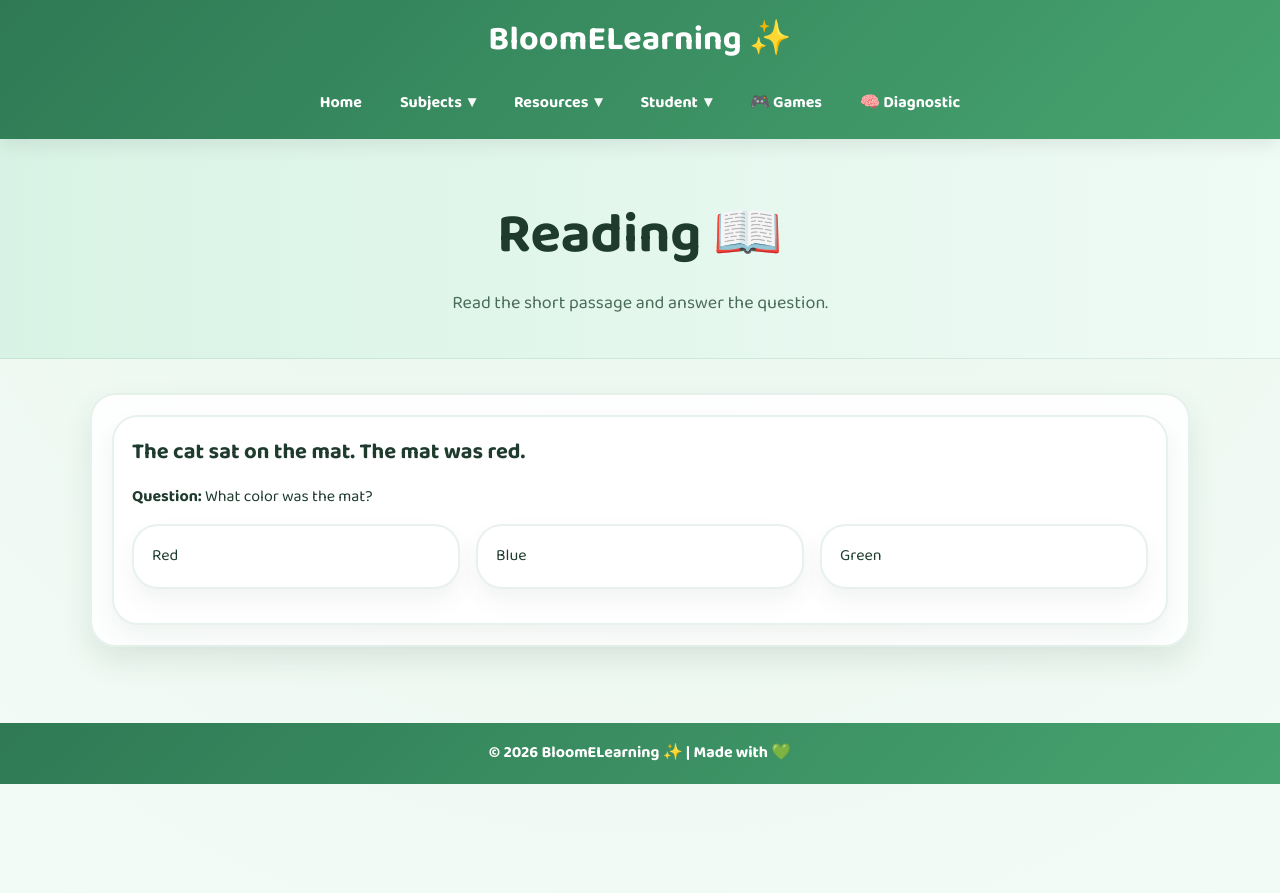
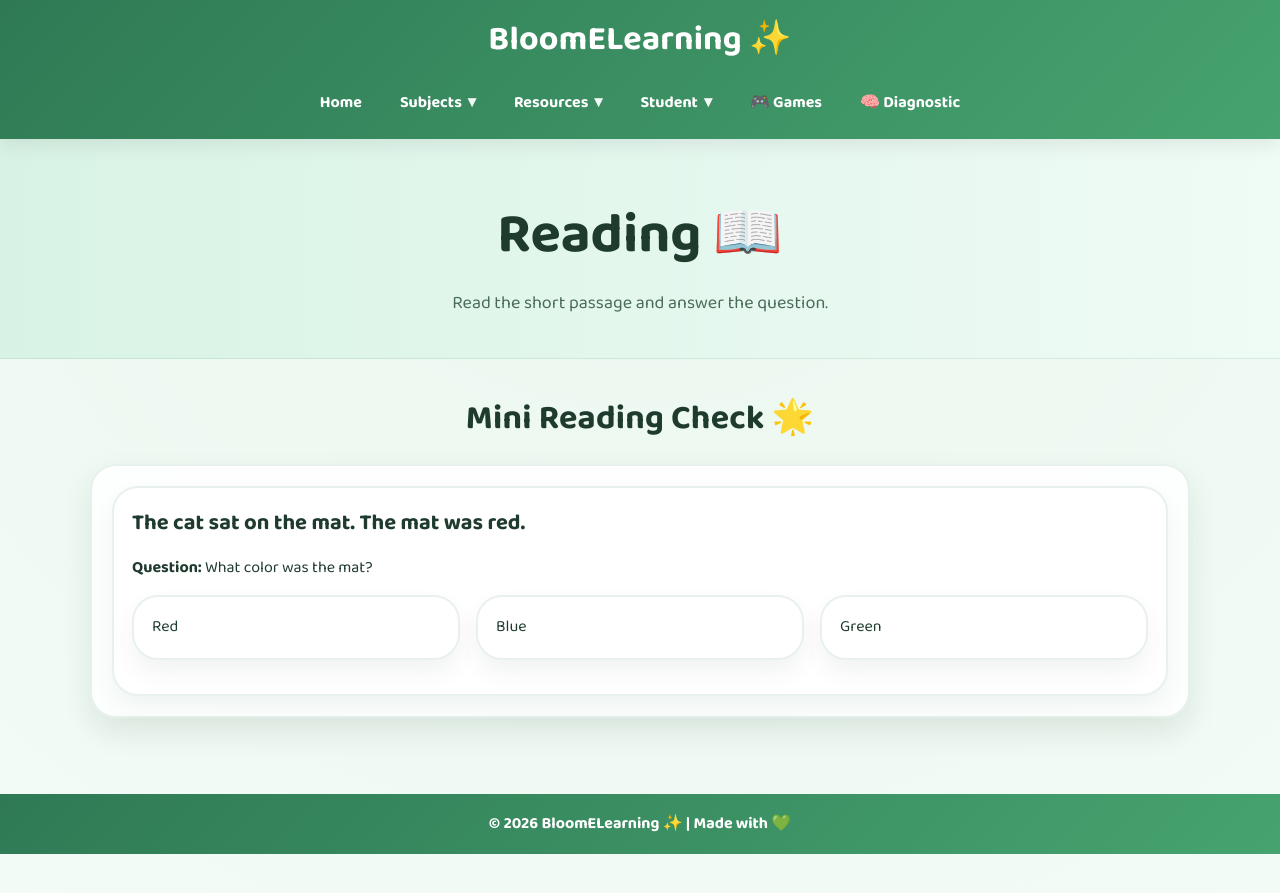
Before and after one commit to crivera-edtech/crivera-edtech.github.io, a Jekyll site: the page built from reading.html, in a window 1280 px wide. Shown: the top 893 px of the page. Built offline with Jekyll 4.4.1, drawn with Linux system fonts in a browser that asks for light colours.

Commit message:
Update reading.html

```diff
--- a/reading.html
+++ b/reading.html
@@ -1,56 +1,7 @@
-<!DOCTYPE html>
-<html lang="en">
-<head>
-  <meta charset="UTF-8" />
-  <title>Reading | BloomELearning ✨</title>
-  <meta name="viewport" content="width=device-width, initial-scale=1.0" />
-  <link href="https://fonts.googleapis.com/css2?family=Baloo+2:wght@400;600;700&display=swap" rel="stylesheet">
-  <link rel="stylesheet" href="./styles.css">
-</head>
-<body>
-
-<header>
-  <div class="container">
-    <div class="logo">BloomELearning ✨</div>
-
-    <nav>
-      <ul>
-        <li><a href="index.html">Home</a></li>
-
-        <li class="dropdown">
-          <a class="dropdown-toggle" href="#" aria-expanded="false">Subjects</a>
-          <div class="dropdown-menu">
-            <a href="phonics.html">🔤 Phonics</a>
-            <a href="reading.html">📖 Reading</a>
-            <a href="math.html">➕ Math</a>
-            <a href="letter-formation.html">✍️ Letter Tracing</a>
-          </div>
-        </li>
-
-        <li class="dropdown">
-          <a class="dropdown-toggle" href="#" aria-expanded="false">Resources</a>
-          <div class="dropdown-menu">
-            <a href="resources.html">🎥 Kids Resources</a>
-            <a href="parent-resources.html">🧑‍🏫 Parent Resources</a>
-            <a href="standards.html">📘 Standards (K–2)</a>
-          </div>
-        </li>
-
-        <li class="dropdown">
-          <a class="dropdown-toggle" href="#" aria-expanded="false">Student</a>
-          <div class="dropdown-menu">
-            <a href="student-login.html">🧒 Student Login</a>
-            <a href="progress.html">📊 My Progress</a>
-            <a href="sticker-book.html">📖 Sticker Book</a>
-          </div>
-        </li>
-
-        <li><a href="games.html">🎮 Games</a></li>
-        <li><a href="diagnostic.html">🧠 Diagnostic</a></li>
-      </ul>
-    </nav>
-  </div>
-</header>
+---
+layout: default
+title: Reading
+---
 
 <section class="hero">
   <div class="container">
@@ -62,9 +13,10 @@
 <section class="section">
   <div class="container">
 
+    <h2 class="section-title">Mini Reading Check 🌟</h2>
+
     <div class="game-box wide">
       <div class="card">
-
         <p class="kid-big">
           The cat sat on the mat. The mat was red.
         </p>
@@ -101,9 +51,3 @@
     };
   });
 </script>
-
-<!-- Shared dropdown script -->
-<script src="./nav.js"></script>
-
-</body>
-</html>
```
Also changed, not shown: other parts of reading.html (+1 -3 lines).
